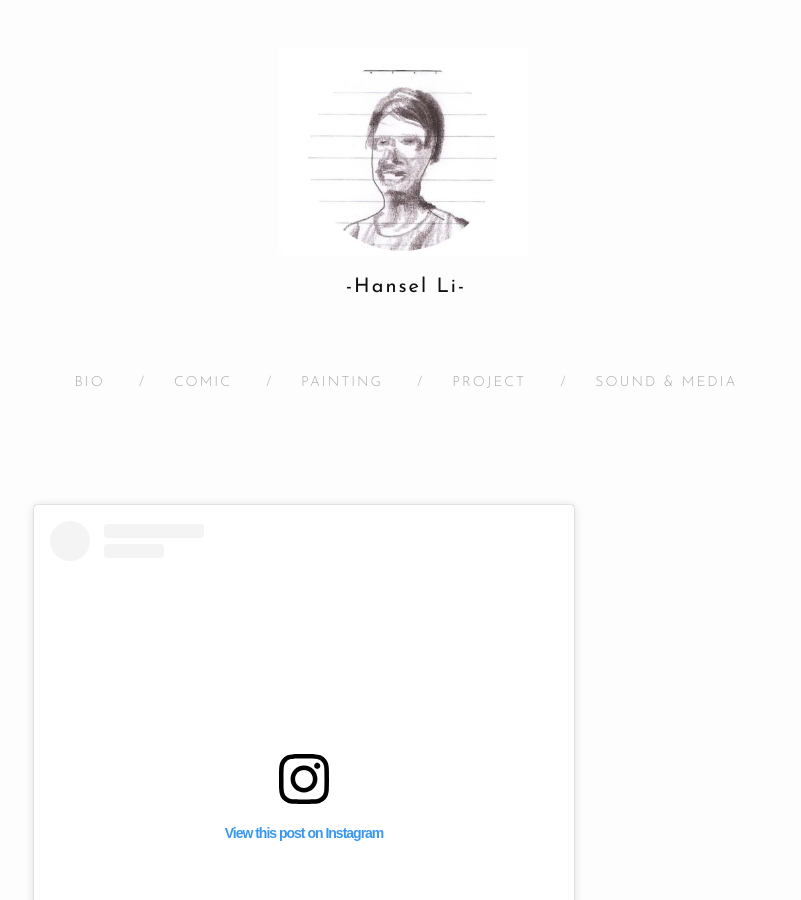
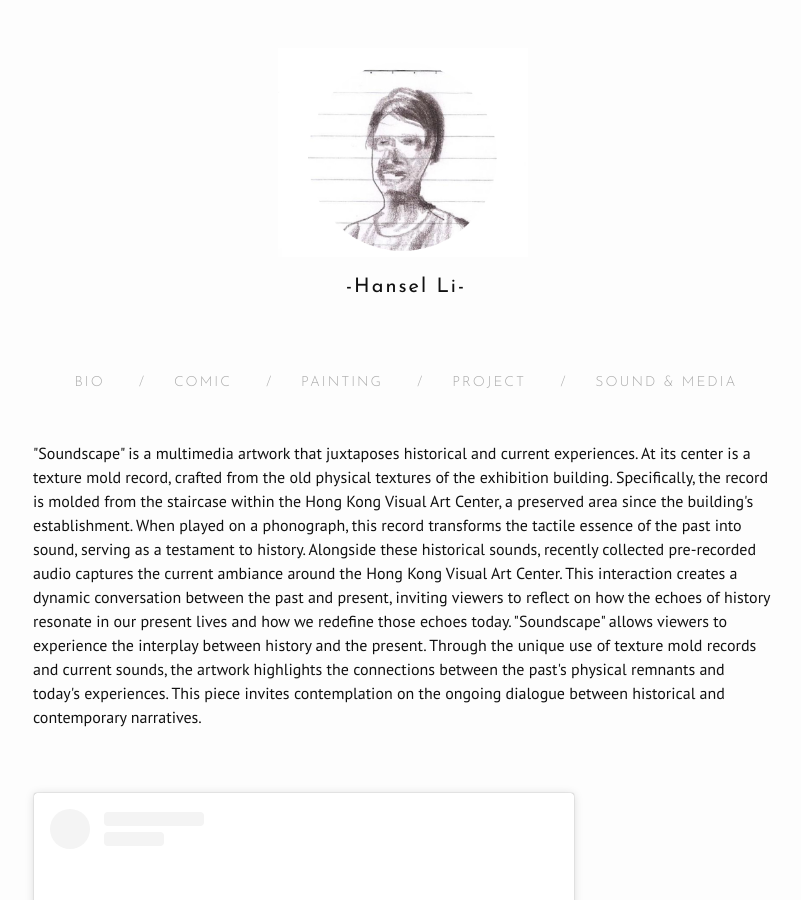
Before and after one commit to Hanseli/hanseli.github.io, a Jekyll site: the page built from soundscape/index.html, in a window 1280 px wide and 900 px high. Shown: the whole window, without its empty margins (237-1038 px from the left). Built offline with Jekyll 4.4.1, drawn with Linux system fonts in a browser that asks for light colours; nearby versions of some CDN libraries; a script that is not in the unit is left out.

Commit message:
Update index.html

```diff
--- a/soundscape/index.html
+++ b/soundscape/index.html
@@ -4,7 +4,11 @@ layout: default
 <br>
 <br>
 <p>
+"Soundscape" is a multimedia artwork that juxtaposes historical and current experiences. At its center is a texture mold record, crafted from the old physical textures of the exhibition building. Specifically, the record is molded from the staircase within the Hong Kong Visual Art Center, a preserved area since the building's establishment. When played on a phonograph, this record transforms the tactile essence of the past into sound, serving as a testament to history.
 
+Alongside these historical sounds, recently collected pre-recorded audio captures the current ambiance around the Hong Kong Visual Art Center. This interaction creates a dynamic conversation between the past and present, inviting viewers to reflect on how the echoes of history resonate in our present lives and how we redefine those echoes today.
+
+"Soundscape" allows viewers to experience the interplay between history and the present. Through the unique use of texture mold records and current sounds, the artwork highlights the connections between the past's physical remnants and today's experiences. This piece invites contemplation on the ongoing dialogue between historical and contemporary narratives.
 </p>
 <br>
 <br>
```
